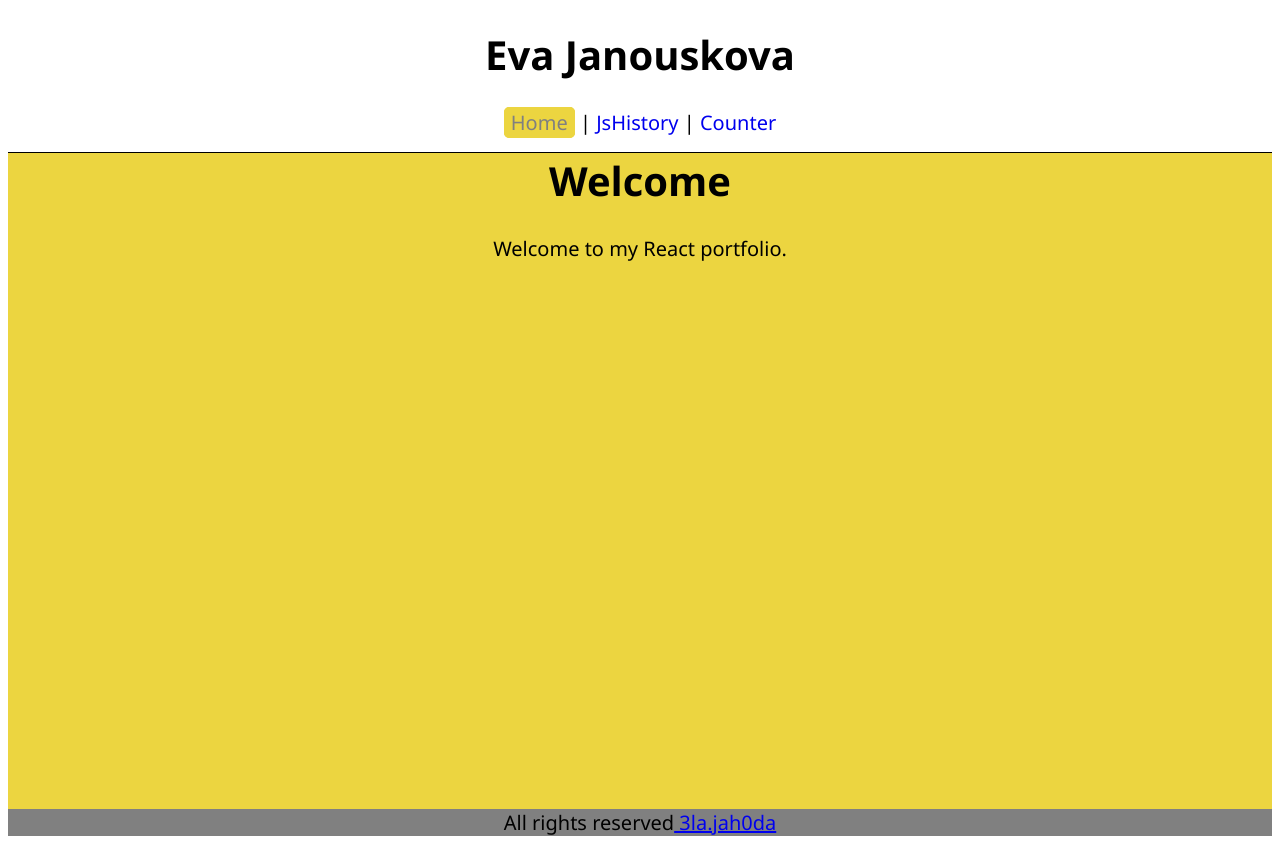
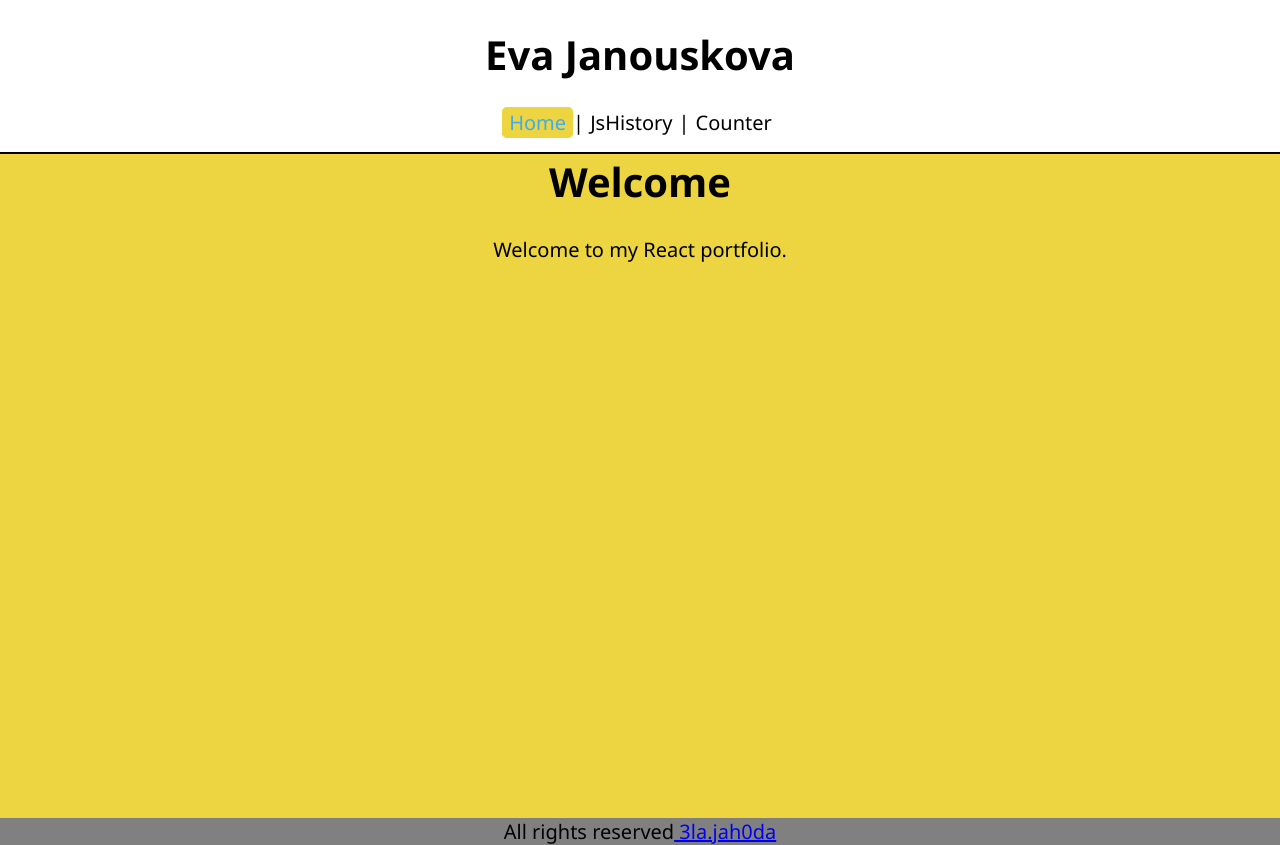
Before and after one commit to ElaJahoda/janouskova-ita-2022, a React (Create React App) app: page / in a window 1280 px wide. Built offline with nearby package versions, Linux system fonts and the light colour scheme.

Commit message:
debugging after code review

```diff
--- a/public/index.html
+++ b/public/index.html
@@ -26,7 +26,7 @@
     -->
     <title>React App - Eva Janouskova</title>
   </head>
-  <body>
+  <body style="margin: 0px; padding: 0px; box-sizing: border-box;">
     <noscript>You need to enable JavaScript to run this app.</noscript>
     <div id="root"></div>
     <!--
--- a/src/App.tsx
+++ b/src/App.tsx
@@ -1,76 +1,78 @@
 import { NavLink, Outlet } from 'react-router-dom'
+import { theme } from './Theme'
+import { urls } from './urls'
 import React from 'react'
 import styled from '@emotion/styled'
 
-export function App() {
+export const App = () => {
   const active = {}
   return (
-    <Div>
+    <Div_styled>
       <h1>Eva Janouskova</h1>
       <nav
         style={{
-          borderBottom: 'solid 1px',
+          borderBottom: 'solid 2px',
           paddingBottom: '1rem',
+          textDecoration: 'none',
         }}
       >
-        <NavLink
-          style={({ isActive }) => {
-            return {
-              color: isActive ? 'grey' : '',
-              backgroundColor: '#ecd540',
-              textDecoration: 'none',
-              border: 'solid 1px #ecd540',
-              borderRadius: '5px',
-              padding: '1px 6px',
-            }
-          }}
-          to='/'
-        >
-          Home
-        </NavLink>{' '}
-        |{' '}
-        <NavLink
-          style={({ isActive }) => {
-            return {
-              color: isActive ? '#ecd540' : '',
-              textDecoration: 'none',
-            }
-          }}
-          to='/jshistory'
-        >
-          JsHistory
-        </NavLink>{' '}
-        |{' '}
-        <NavLink
-          style={({ isActive }) => {
-            return {
-              color: isActive ? '#ecd540' : '',
-              textDecoration: 'none',
-            }
-          }}
-          to='/counter'
-        >
-          Counter
-        </NavLink>
+        <LinkStyled
+          color='#40adec'
+          backgroundColor='#ecd540'
+          text='Home'
+          pathname='/'
+          border='solid 1px #ecd540'
+        />
+        |
+        <LinkStyled
+          color='#ecd540'
+          backgroundColor='white'
+          text='JsHistory'
+          pathname='/jshistory'
+        />
+        |
+        <LinkStyled color='#ecd540' backgroundColor='white' text='Counter' pathname='/counter' />
       </nav>
-
       <Outlet />
       <Footer>
         All rights reserved
         <a href='mailto: 3la.jah0da@gmail.com'> 3la.jah0da</a>
       </Footer>
-    </Div>
+    </Div_styled>
   )
 }
 const Footer = styled.div`
-  background: grey;
-  margin: 0px;
-  width: 100%;
+  background: ${theme.secondaryColor};
+  margin: ${theme.marginZero};
+  width: ${theme.widthFull};
   z-index: 1;
 `
-const Div = styled.div`
-  box-sizing: border-box;
-  font-family: 'Segoe UI', Tahoma, Geneva, Verdana, sans-serif;
-  font-size: 20px;
-  text-align: center;
+const Div_styled = styled.div`
+  text-align: ${theme.textAlign};
+  font-family: ${theme.fontFamily};
+  font-size: ${theme.fontSize};
 `
+
+const LinkStyled = (props: {
+  color: string
+  text: string
+  backgroundColor: string
+  pathname: string
+  border?: string
+}) => {
+  return (
+    <NavLink
+      style={({ isActive }) => ({
+        color: isActive ? props.color : '#000',
+        backgroundColor: props.backgroundColor,
+        textDecoration: 'none',
+        border: props.border,
+        borderRadius: '5px',
+        padding: '1px 6px',
+      })}
+      to={{ pathname: props.pathname }}
+    >
+      {props.text}
+    </NavLink>
+  )
+}
--- a/src/Counter/Counter.tsx
+++ b/src/Counter/Counter.tsx
@@ -1,33 +1,46 @@
+import { Div_Styled } from '../HomePage'
 import React, { useState } from 'react'
 import styled from '@emotion/styled'
 
-export function Counter() {
-  const [count, setCount] = useState(0)
+type Props = {}
+type State = {
+  counter: number
+}
+export class Counter extends React.Component<Props, State> {
+  constructor(props: Props) {
+    super(props)
+    this.state = {
+      counter: 0,
+    }
+  }
+  render() {
+    return (
+      <Div_Styled>
+        <h1>Counter App</h1>
 
-  function decrementCount() {
-    setCount(prevCount => prevCount - 1)
+        <button onClick={() => this.setState({ counter: this.state.counter - 1 })}> - </button>
+        <span> {this.state.counter} </span>
+        <button onClick={() => this.setState({ counter: this.state.counter + 1 })}> + </button>
+      </Div_Styled>
+    )
   }
-  function incrementCount() {
-    setCount(prevCount => prevCount + 1)
-  }
-  return (
-    <P>
-      <h1>Counter App</h1>
-      <button onClick={decrementCount}> - </button>
-      <span> {count} </span>
-      <button onClick={incrementCount}> + </button>
-    </P>
-  )
 }
 
-const P = styled.div`
-  box-sizing: border-box;
-  background-color: #ecd540;
-  width: 100%;
-  height: 82vh;
-  text-align: center;
-  margin: -26px 0px 0px 0px;
+// export const Counter = () => {
+//   const [count, setCount] = useState(0)
 
-  font-family: 'Segoe UI', Tahoma, Geneva, Verdana, sans-serif;
-  font-size: 20px;
-`
+//   const decrementCount = () => {
+//     setCount(prevCount => prevCount - 1)
+//   }
+//   const incrementCount = () => {
+//     setCount(prevCount => prevCount + 1)
+//   }
+//   return (
+//     <P>
+//       <h1>Counter App</h1>
+//       <button onClick={decrementCount}> - </button>
+//       <span> {count} </span>
+//       <button onClick={incrementCount}> + </button>
+//     </P>
+//   )
+// }
--- a/src/HomePage.tsx
+++ b/src/HomePage.tsx
@@ -1,22 +1,23 @@
+import { theme } from './Theme'
 import React from 'react'
 import styled from '@emotion/styled'
 
-export function Home() {
+export const Home = () => {
   return (
-    <P>
+    <Div_Styled>
       <h1>Welcome</h1>
       <p>Welcome to my React portfolio.</p>
-    </P>
+    </Div_Styled>
   )
 }
-const P = styled.div`
-  box-sizing: border-box;
-  background-color: #ecd540;
-  width: 100%;
-  height: 82vh;
-  text-align: center;
-  font-family: 'Segoe UI', Tahoma, Geneva, Verdana, sans-serif;
-  font-size: 20px;
+export const Div_Styled = styled.div`
+  box-sizing: ${theme.boxSizing};
+  background-color: ${theme.primaryColor};
+  width: ${theme.widthFull};
+  height: ${theme.minHeight};
+  text-align: ${theme.textAlign};
+  font-family: ${theme.fontFamily};
+  font-size: ${theme.fontSize};
 
-  margin: -26px 0px 0px 0px;
+  margin: ${theme.marginMinus};
 `
--- a/src/JS-history/JsHistory.tsx
+++ b/src/JS-history/JsHistory.tsx
@@ -1,15 +1,17 @@
+import { theme } from './../Theme'
+import { urls } from './../urls'
 import history from './pictures/history-of-JavaScript.png'
 import logo from './pictures/javascript-logo.png'
 import styled from '@emotion/styled'
 
-export function JsHistory() {
+export const JsHistory = () => {
   return (
     <div>
-      <Body>
-        <Header>
-          <ImgH src={logo} alt='js-logo' />
-        </Header>
-        <Main>
+      <Div_Body>
+        <Div_Header>
+          <Img_Logo src={logo} alt='js-logo' />
+        </Div_Header>
+        <Div_Main>
           <h1>The History of JavaScript</h1>
           <h2 id='one'>Creation at Netscape</h2>
           <p>
@@ -118,7 +120,7 @@ export function JsHistory() {
             manager in the world.
           </p>
           <p>
-            The ECMAScript draft specification is currently maintained openly on GitHub, and
+            The ECMAScript draft specification is currently Div_maintained openly on GitHub, and
             editions are produced via regular annual snapshots. Potential revisions to the language
             are vetted through a comprehensive proposal process. Now, instead of edition numbers,
             developers check the status of upcoming features individually.
@@ -129,82 +131,81 @@ export function JsHistory() {
             Plus, with the rise of single-page applications and other JavaScript-heavy websites,
             several transpilers have been created to aid the development process.
           </p>
-          <ImgM src={history} alt='js-history' />
+          <Img_History src={history} alt='js-history' />
           <a href='https://en.wikipedia.org/wiki/JavaScript#History'>Source</a>
-        </Main>
-        <SideNav>
-          <A href='#one'>Creation at Netscape</A>
-          <A href='#two'>Adoption by Microsoft</A>
-          <A href='#three'>The rise of JScript</A>
-          <A href='#four'>Growth and standardization</A>
-          <A href='#five'>Reaching maturity</A>
-        </SideNav>
-      </Body>
+        </Div_Main>
+        <Div_SideNav>
+          <A_link href={urls.jsOneUrl}>Creation at Netscape</A_link>
+          <A_link href={urls.jsTwoUrl}>Adoption by Microsoft</A_link>
+          <A_link href={urls.jsThreeUrl}>The rise of JScript</A_link>
+          <A_link href={urls.jsFourUrl}>Growth and standardization</A_link>
+          <A_link href={urls.jsFiveUrl}>Reaching maturity</A_link>
+        </Div_SideNav>
+      </Div_Body>
     </div>
   )
 }
-const Body = styled.div`
-  box-sizing: border-box;
+const Div_Body = styled.div`
+  box-sizing: ${theme.boxSizing};
   display: flex;
   flex-flow: row wrap;
-  text-align: center;
+  text-align: ${theme.textAlign};
   flex: 1 100%;
-  margin: auto;
-  background-color: #ecd540;
-  font-family: 'Segoe UI', Tahoma, Geneva, Verdana, sans-serif;
+  background-color: ${theme.primaryColor};
+  font-family: ${theme.fontFamily};
   font-size: 20px;
 `
-const Header = styled.div`
-  background: grey;
-  width: 100%;
+const Div_Header = styled.div`
+  background: ${theme.secondaryColor};
+  width: ${theme.widthFull};
   border-radius: 0px 0px 0px 10px;
-  box-shadow: 0 4px 8px 0 rgba(0, 0, 0, 0.2), 0 6px 20px 0 rgba(0, 0, 0, 0.19);
+  box-shadow: ${theme.boxShadow};
   margin: 0px 0px 7px 7px;
   z-index: 2;
 `
-const ImgH = styled.img`
+const Img_Logo = styled.img`
   width: 10%;
   height: auto;
 `
-const Main = styled.div`
+const Div_Main = styled.div`
   text-align: justify;
   background: white;
   padding: 1% 5% 5% 5%;
-  box-shadow: 0 4px 8px 0 rgba(0, 0, 0, 0.2), 0 6px 20px 0 rgba(0, 0, 0, 0.19);
+  box-shadow: ${theme.boxShadow};
   overflow: auto;
   z-index: 1;
-  @media (min-width: 600px) {
+  @media ${theme.mediaSmaller} {
     order: 2;
     margin: -25px 10px -10px 10px;
   }
-  @media (min-width: 800px) {
+  @media ${theme.mediaBigger} {
     flex: 4 0px;
     margin: -7px 10px 0px 2px;
     order: 2;
   }
 `
 
-const ImgM = styled.img`
+const Img_History = styled.img`
   display: block;
   margin-left: auto;
   margin-right: auto;
-  @media (min-width: 600px) {
-    width: 100%;
+  @media ${theme.mediaSmaller} {
+    width: ${theme.widthFull};
     height: auto;
   }
 `
 
-const SideNav = styled.div`
-  background: #ecd540;
+const Div_SideNav = styled.div`
+  background: ${theme.primaryColor};
   display: flex;
   flex-direction: column;
   height: 250px;
-  @media (min-width: 600px) {
+  @media ${theme.mediaSmaller} {
     flex: 1 0 0;
     order: 1;
     position: inherit;
   }
-  @media (min-width: 800px) {
+  @media ${theme.mediaBigger} {
     order: 1;
     position: sticky;
     position: -webkit-sticky;
@@ -212,22 +213,21 @@ const SideNav = styled.div`
   }
 `
 
-const A = styled.a`
-  background-color: grey;
+const A_link = styled.a`
+  background-color: ${theme.secondaryColor};
   color: gold;
-  text-align: center;
+  text-align: ${theme.textAlign};
   text-decoration: none;
   font-weight: 400;
   border: 2px black;
   border-radius: 5px;
   margin: 2px 7px 2px 7px;
   padding: 3px 3px 7px 3px;
-  box-shadow: 0 4px 8px 0 rgba(0, 0, 0, 0.2), 0 6px 20px 0 rgba(0, 0, 0, 0.19);
-  &:hover,
+  box-shadow: ${theme.boxShadow};
   &:focus {
-    background: rgb(100, 100, 100);
+    background: ${theme.tertiaryColor};
   }
   &:active {
-    color: orange;
+    color: ${theme.quaternaryColor};
   }
 `
--- /dev/null
+++ b/src/Theme.ts
@@ -0,0 +1,18 @@
+export const theme = {
+  boxSizing: 'border-box',
+  boxShadow: '0 4px 8px 0 rgba(0, 0, 0, 0.2), 0 6px 20px 0 rgba(0, 0, 0, 0.19)',
+  textAlign: 'center',
+  primaryColor: '#ecd540',
+  secondaryColor: '#808080',
+  tertiaryColor: '#646464',
+  quaternaryColor: '#40adec',
+  fontFamily: 'Segoe UI, Tahoma, Geneva, Verdana, sans-serif',
+  fontSize: '20px',
+  minHeight: '82.9vh',
+  widthFull: '100%',
+  mediaSmaller: '(min-width: 600px)',
+  mediaBigger: '(min-width: 800px)',
+  marginMinus: '-26px 0px 0px 0px',
+  marginZero: '0px',
+  padding: '0px',
+}
--- a/src/index.tsx
+++ b/src/index.tsx
@@ -3,6 +3,7 @@ import { BrowserRouter, Route, Routes } from 'react-router-dom'
 import { Counter } from './Counter/Counter'
 import { Home } from './HomePage'
 import { JsHistory } from './JS-history/JsHistory'
+import { urls } from './urls'
 import React from 'react'
 import ReactDOM from 'react-dom/client'
 
@@ -12,10 +13,10 @@ root.render(
   <React.StrictMode>
     <BrowserRouter>
       <Routes>
-        <Route path='/' element={<App />}>
-          <Route path='/' element={<Home />} />
-          <Route path='jshistory' element={<JsHistory />} />
-          <Route path='counter' element={<Counter />} />
+        <Route path={urls.homePageUrl} element={<App />}>
+          <Route path={urls.homePageUrl} element={<Home />} />
+          <Route path={urls.jsHistoryUrl} element={<JsHistory />} />
+          <Route path={urls.counterUrl} element={<Counter />} />
         </Route>
       </Routes>
     </BrowserRouter>
--- /dev/null
+++ b/src/urls.ts
@@ -0,0 +1,10 @@
+export const urls = {
+  homePageUrl: '/',
+  jsHistoryUrl: '/jshistory',
+  counterUrl: '/counter',
+  jsOneUrl: '/jshistory#one',
+  jsTwoUrl: '/jshistory#two',
+  jsThreeUrl: '/jshistory#three',
+  jsFourUrl: '/jshistory#four',
+  jsFiveUrl: '/jshistory#five',
+}
```
